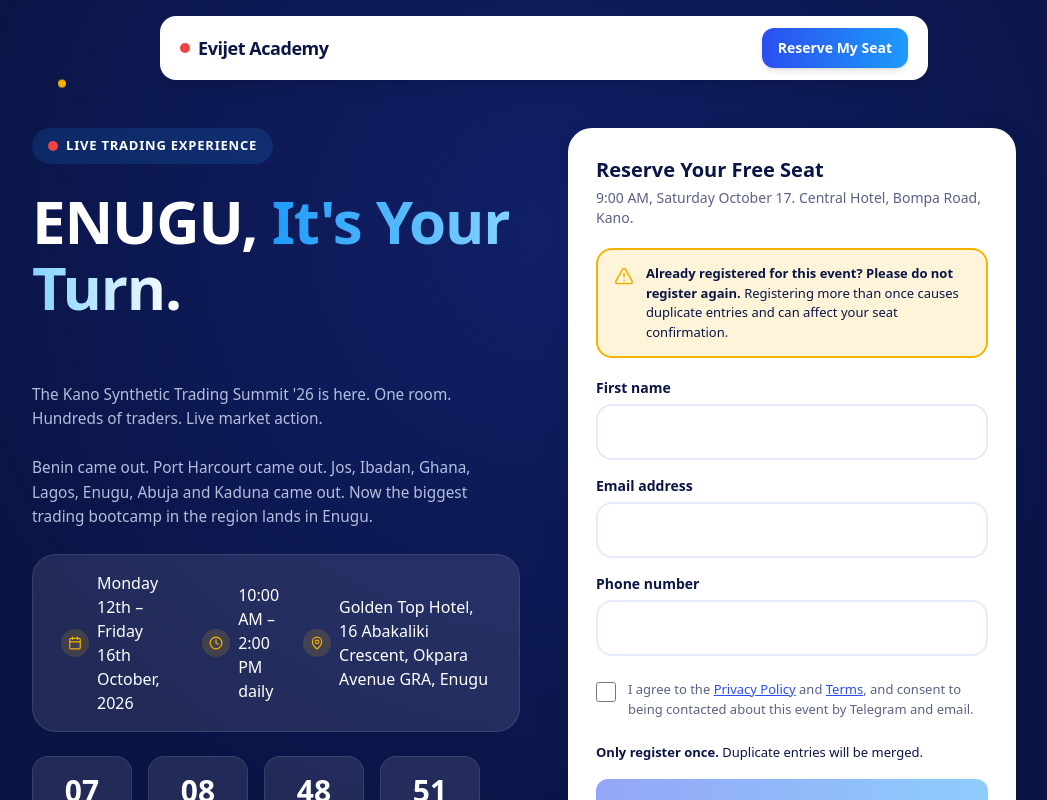
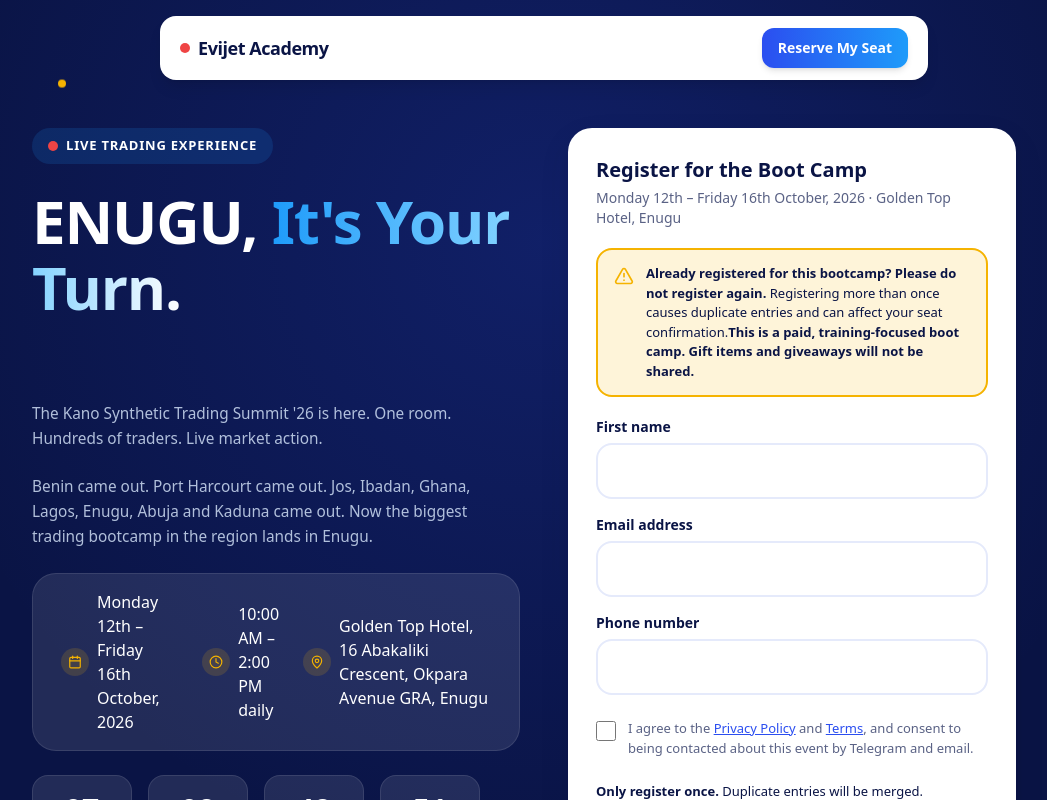
Before and after one commit to Krypton-Creation/evijet, a React (Vite) app: page / in a window 1280 px wide. Shown: the top 800 px of the page, without its empty margins (96-1143 px from the left). Built offline with nearby package versions, Linux system fonts and the light colour scheme; no server answers.

Commit message:
Update registration form details for boot camp

```diff
--- a/src/components/RegistrationForm.tsx
+++ b/src/components/RegistrationForm.tsx
@@ -46,17 +46,18 @@
       className="w-full max-w-md mx-auto lg:mx-0 bg-wt-white rounded-3xl shadow-card p-[clamp(18px,3vw,28px)] flex flex-col gap-5 scroll-mt-24"
     >
       <div className="flex flex-col gap-1 text-left">
-        <h2 className="text-xl font-bold text-wt-blue-deep">Reserve Your Free Seat</h2>
+        <h2 className="text-xl font-bold text-wt-blue-deep">Register for the Boot Camp</h2>
         <p className="text-wt-gray-text text-sm">
-          9:00 AM, Saturday October 17. Central Hotel, Bompa Road, Kano.
+          Monday 12th – Friday 16th October, 2026 · Golden Top Hotel, Enugu
         </p>
       </div>
       <div className="flex items-start gap-3 rounded-2xl border-2 border-wt-gold bg-wt-gold/15 px-4 py-3.5">
         <AlertTriangle size={20} className="shrink-0 mt-0.5 text-wt-gold" />
         <p className="text-[13px] leading-[1.5] text-wt-blue-deep">
-          <span className="font-bold">Already registered for this event? Please do not register again.</span>{' '}
+          <span className="font-bold">Already registered for this bootcamp? Please do not register again.</span>{' '}
           <span className="font-normal">
             Registering more than once causes duplicate entries and can affect your seat confirmation.
+            <span className="font-bold">This is a paid, training-focused boot camp. Gift items and giveaways will not be shared.</span>{' '}
           </span>
         </p>
       </div>
```
